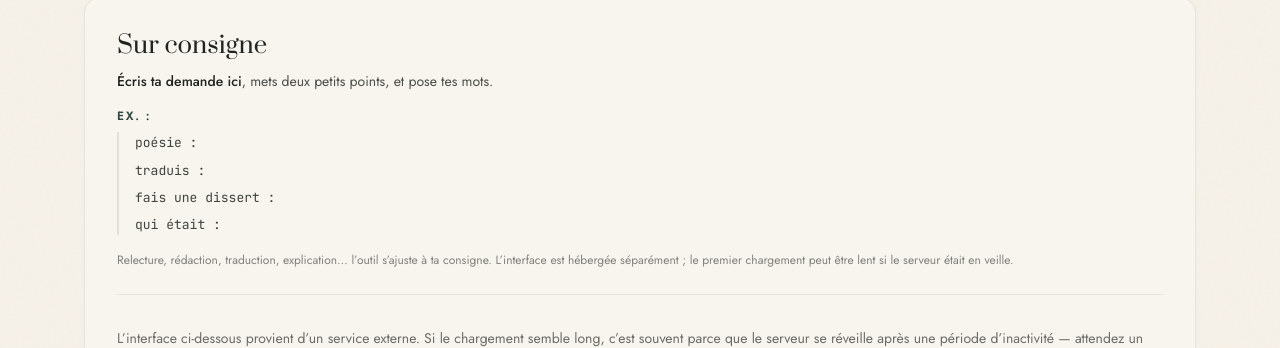
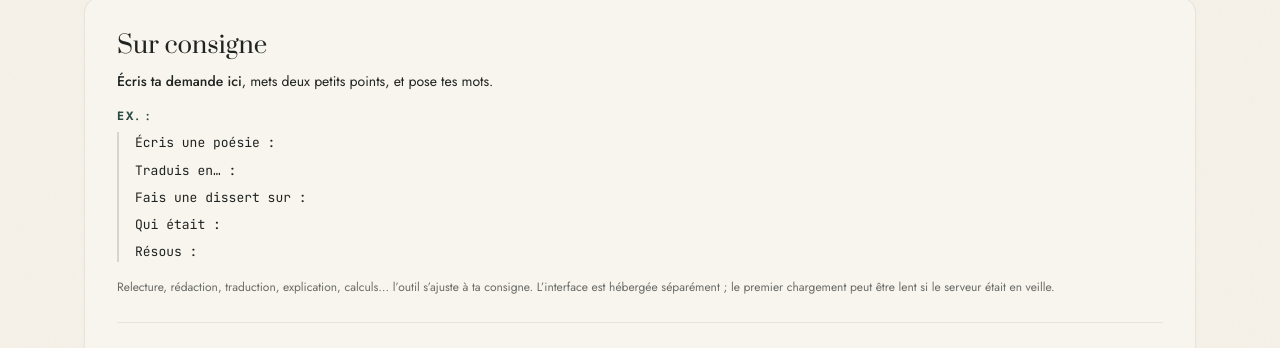
Before and after one commit to lilall39/tramelle-fr, a Next.js app: page /outils/sur-consigne in a window 1280 px wide. Shown: the part 253-601 px from the top of the page. Built offline with nearby package versions, Linux system fonts and the light colour scheme; no server answers.

Commit message:
Sur consigne : exemples enrichis, vouvoiement carte, ToolShell intro lisible
Made-with: Cursor

```diff
--- a/src/components/tools/sur-consigne-intro.tsx
+++ b/src/components/tools/sur-consigne-intro.tsx
@@ -1,21 +1,22 @@
 /** Bloc d’aide au-dessus de l’iframe — consigne + exemples de formulations. */
 export function SurConsigneIntro() {
   return (
-    <div className="space-y-4 text-sm leading-relaxed text-ink/70">
-      <p className="text-ink/80">
+    <div className="space-y-4 text-sm leading-relaxed text-ink">
+      <p>
         <span className="font-medium text-ink">Écris ta demande ici</span>, mets deux petits points, et pose tes mots.
       </p>
       <div>
         <p className="mb-2 text-xs font-semibold uppercase tracking-[0.14em] text-accent">Ex. :</p>
-        <ul className="space-y-1.5 border-l-2 border-ink/[0.1] pl-4 font-mono text-[0.8125rem] text-ink/85">
-          <li>poésie :</li>
-          <li>traduis :</li>
-          <li>fais une dissert :</li>
-          <li>qui était :</li>
+        <ul className="space-y-1.5 border-l-2 border-ink/[0.15] pl-4 font-mono text-[0.8125rem] text-ink">
+          <li>Écris une poésie :</li>
+          <li>Traduis en… :</li>
+          <li>Fais une dissert sur :</li>
+          <li>Qui était :</li>
+          <li>Résous :</li>
         </ul>
       </div>
-      <p className="text-xs leading-relaxed text-ink/55">
-        Relecture, rédaction, traduction, explication… l’outil s’ajuste à ta consigne. L’interface est hébergée
+      <p className="text-xs leading-relaxed text-ink/65">
+        Relecture, rédaction, traduction, explication, calculs… l’outil s’ajuste à ta consigne. L’interface est hébergée
         séparément ; le premier chargement peut être lent si le serveur était en veille.
       </p>
     </div>
--- a/src/components/tools/tool-shell.tsx
+++ b/src/components/tools/tool-shell.tsx
@@ -11,7 +11,15 @@ export function ToolShell({ title, description, children }: Props) {
     <div className="rounded-2xl border border-ink/[0.08] bg-paper-elevated p-6 shadow-sm shadow-ink/[0.03] sm:p-8">
       <div className="mb-8 space-y-2 border-b border-ink/[0.08] pb-6">
         <h2 className="font-editorial-serif text-2xl font-medium text-ink">{title}</h2>
-        <div className="text-sm leading-relaxed text-ink/65">{description}</div>
+        <div
+          className={
+            typeof description === "string"
+              ? "text-sm leading-relaxed text-ink/65"
+              : "text-sm leading-relaxed"
+          }
+        >
+          {description}
+        </div>
       </div>
       {children}
     </div>
--- a/src/lib/content/outils.ts
+++ b/src/lib/content/outils.ts
@@ -6,7 +6,7 @@ export const outils: OutilMeta[] = [
     slug: "sur-consigne",
     title: "Sur consigne",
     tagline:
-      "Tu lui donnes une consigne, il s’adapte. Corriger, rédiger, poésie, dissertation, traduire, répondre à une question, expliquer un sujet ou développer une idée — selon ce que vous lui demandez.",
+      "Vous lui donnez une consigne, il s’adapte. Corriger, rédiger, poésie, dissertation, traduire, répondre à une question, expliquer un sujet ou développer une idée — selon ce que vous lui demandez.",
     description:
       "Écris ta demande, deux-points, puis tes mots (poésie :, traduis :, dissertation…). Relecture, traduction, réponses : l’outil suit ta consigne. Hébergé séparément ; premier chargement parfois lent.",
     publishedAt: "2026-03-28",
```
